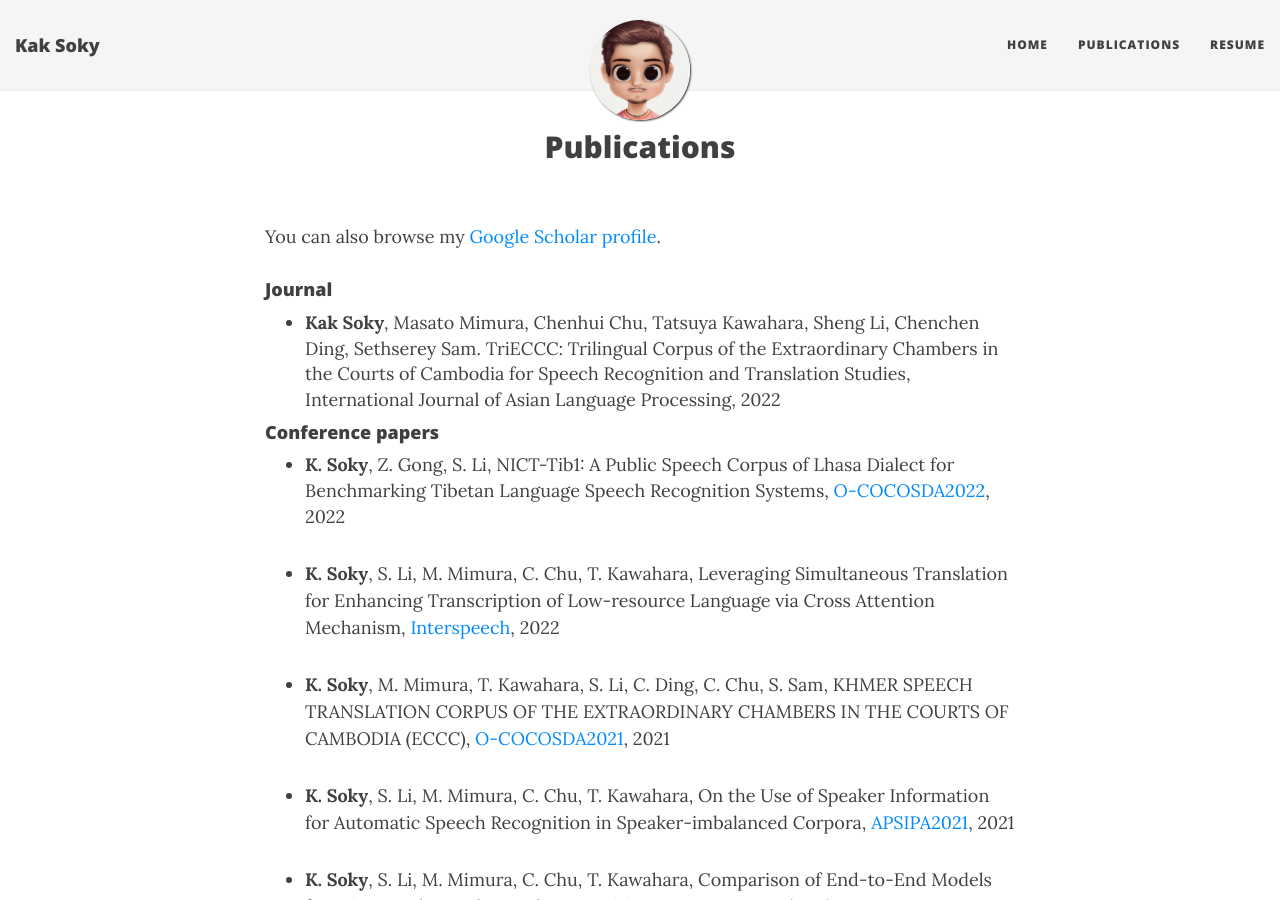
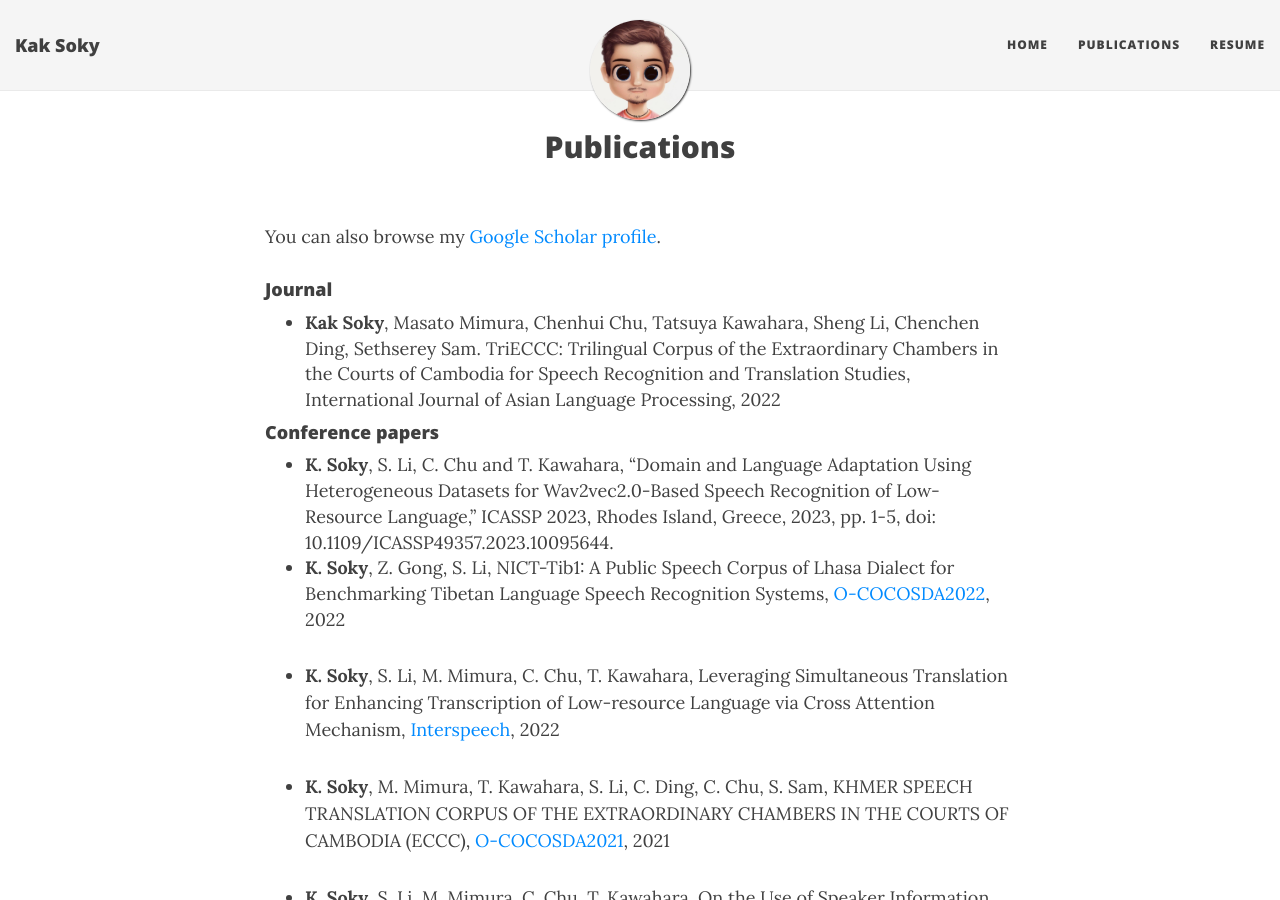
Before and after one commit to ksoky/ksoky.github.io, a Jekyll site: the page built from publications.md, in a window 1280 px wide and 900 px high. Built offline with Jekyll 4.4.1, drawn with Linux system fonts in a browser that asks for light colours; nearby versions of some CDN libraries.

Commit message:
Update publications.md
update the publication

```diff
--- a/publications.md
+++ b/publications.md
@@ -11,6 +11,7 @@
 TriECCC: Trilingual Corpus of the Extraordinary Chambers in the Courts of Cambodia for Speech Recognition and Translation Studies, International Journal of Asian Language Processing, 2022
 
 #### Conference papers
+- **K. Soky**, S. Li, C. Chu and T. Kawahara, "Domain and Language Adaptation Using Heterogeneous Datasets for Wav2vec2.0-Based Speech Recognition of Low-Resource Language," ICASSP 2023, Rhodes Island, Greece, 2023, pp. 1-5, doi: 10.1109/ICASSP49357.2023.10095644.
 - **K. Soky**, Z. Gong, S. Li, NICT-Tib1: A Public Speech Corpus of Lhasa Dialect for Benchmarking Tibetan Language Speech Recognition Systems, <a href="https://vlsp.org.vn/cocosda2022/" target="_blank">O-COCOSDA2022</a>, 2022
 - **K. Soky**, S. Li, M. Mimura, C. Chu, T. Kawahara, Leveraging Simultaneous Translation for Enhancing Transcription of Low-resource Language via Cross Attention Mechanism, <a href="https://interspeech2022.org/" target="_blank">Interspeech</a>, 2022
 
```
